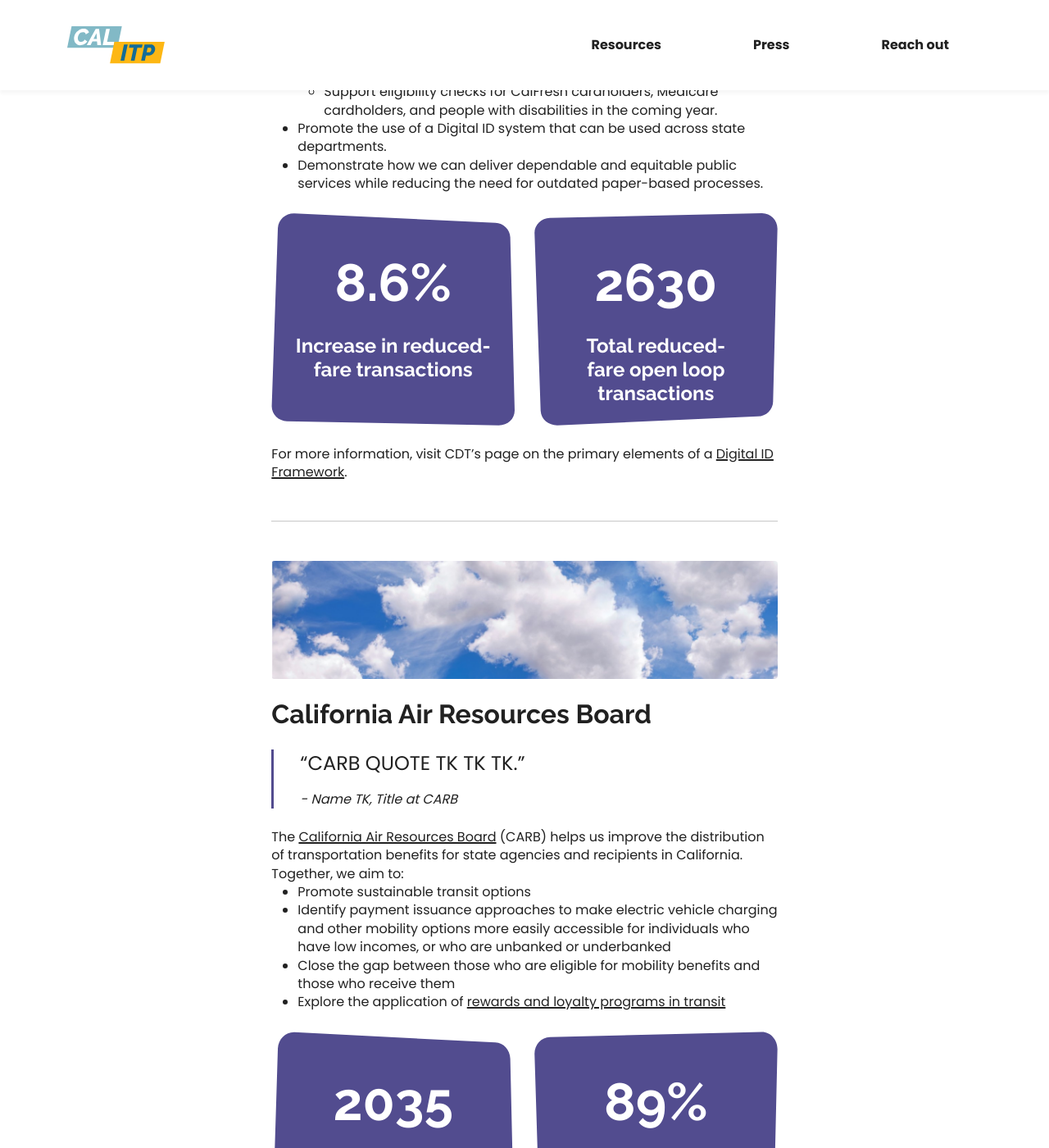
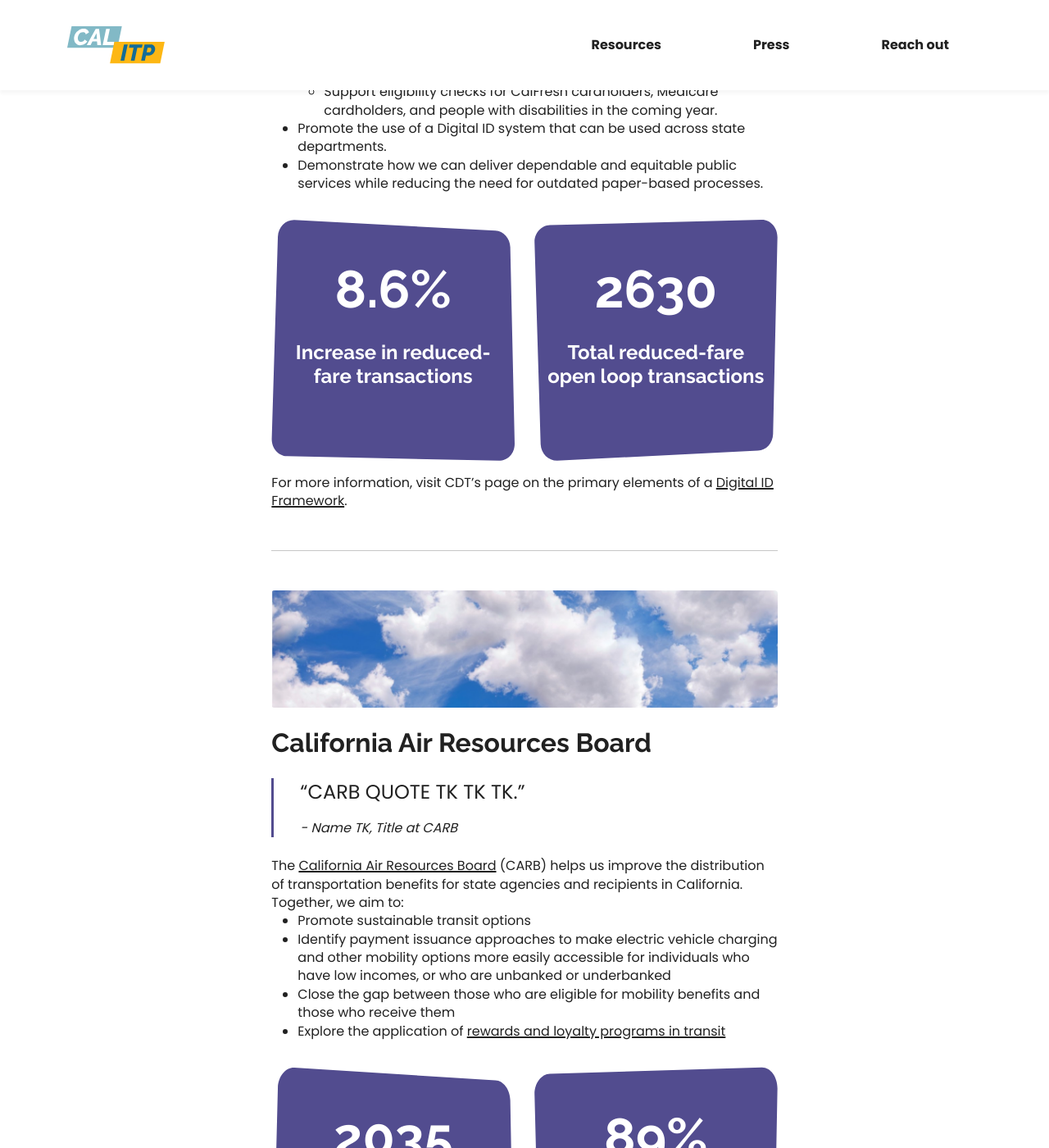
Before and after one commit to cal-itp/calitp.org, a Jekyll site: the page built from src/partners.html, in a window 1280 px wide and 1400 px high, scrolled down 1118 px. Shown: the whole window at 82% size. Built offline with Jekyll 4.4.1, drawn with Linux system fonts in a browser that asks for light colours.

Commit message:
feat(stats): stats font, spacing for desktop

```diff
--- a/src/partners.html
+++ b/src/partners.html
@@ -67,15 +67,15 @@
         </ul>
         <div class="row justify-content-md-center align-content-stretch my-4">
           <div class="col-12 col-md-12 col-lg-6">
-            <div class="background-purple-4 pt-3 pt-md-5 px-3 text-center clipped-stat-start">
-              <h1 style="font-size: 64px" class="text-white">8.6%</h1>
+            <div class="background-purple-4 pt-3 py-md-5 my-md-2 px-3 text-center clipped-stat-start">
+              <h2 class="fs-stats text-white">8.6%</h1>
               <h3 class="text-white d-block my-4">Increase in reduced-fare transactions</h3>
             </div>
           </div>
           <div class="d-lg-none">&nbsp;</div>
           <div class="col-12 col-md-12 col-lg-6">
-            <div class="background-purple-4 pt-3 pt-md-5 px-md-5 px-3 pt-2 text-center clipped-stat-end">
-              <h1 style="font-size: 64px" class="text-white">2630</h1>
+            <div class="background-purple-4 pt-3 py-md-5 my-md-2 px-3 pt-2 text-center clipped-stat-end">
+              <h2 class="fs-stats text-white">2630</h1>
               <h3 class="text-white d-block my-4">Total reduced-fare open loop transactions</h3>
             </div>
           </div>
@@ -127,16 +127,16 @@
         </ul>
         <div class="row justify-content-md-center align-content-stretch my-4">
           <div class="col-12 col-md-12 col-lg-6">
-            <div class="background-purple-4 pt-3 pt-md-5 px-3 text-center clipped-stat-start-2">
-              <h1 style="font-size: 64px" class="text-white">2035</h1>
+            <div class="background-purple-4 pt-3 py-md-5 my-md-2 px-3 text-center clipped-stat-start">
+              <h2 class="fs-stats text-white">2035</h1>
               <h3 class="text-white d-block my-4">By 2035, all new cars & light trucks sold in CA must be zero-emission</h3>
             </div>
           </div>
           <div class="d-lg-none">&nbsp;</div>
           <div class="col-12 col-md-12 col-lg-6">
-            <div class="background-purple-4 pt-3 pt-md-5 px-md-5 px-3 pt-2 text-center clipped-stat-end-2">
-              <h1 style="font-size: 64px" class="text-white">89%</h1>
-              <h3 class="text-white d-block my-4">of main industry players use contactless payment cards</h3>
+            <div class="background-purple-4 pt-3 py-md-5 my-md-2 px-3 pt-2 text-center clipped-stat-end">
+              <h2 class="fs-stats text-white">89%</h1>
+              <h3 class="text-white d-block my-4">of main industry players use contactless payment cards<sup>1</sup></h3>
             </div>
           </div>
         </div>
--- a/src/stylesheets/main.css
+++ b/src/stylesheets/main.css
@@ -116,6 +116,10 @@
 
 .fs-7 {
   font-size: calc(14rem / 16);
+}
+
+.fs-stats {
+  font-size: calc(64rem / 16);
 }
 
 .font-poppins {
```
